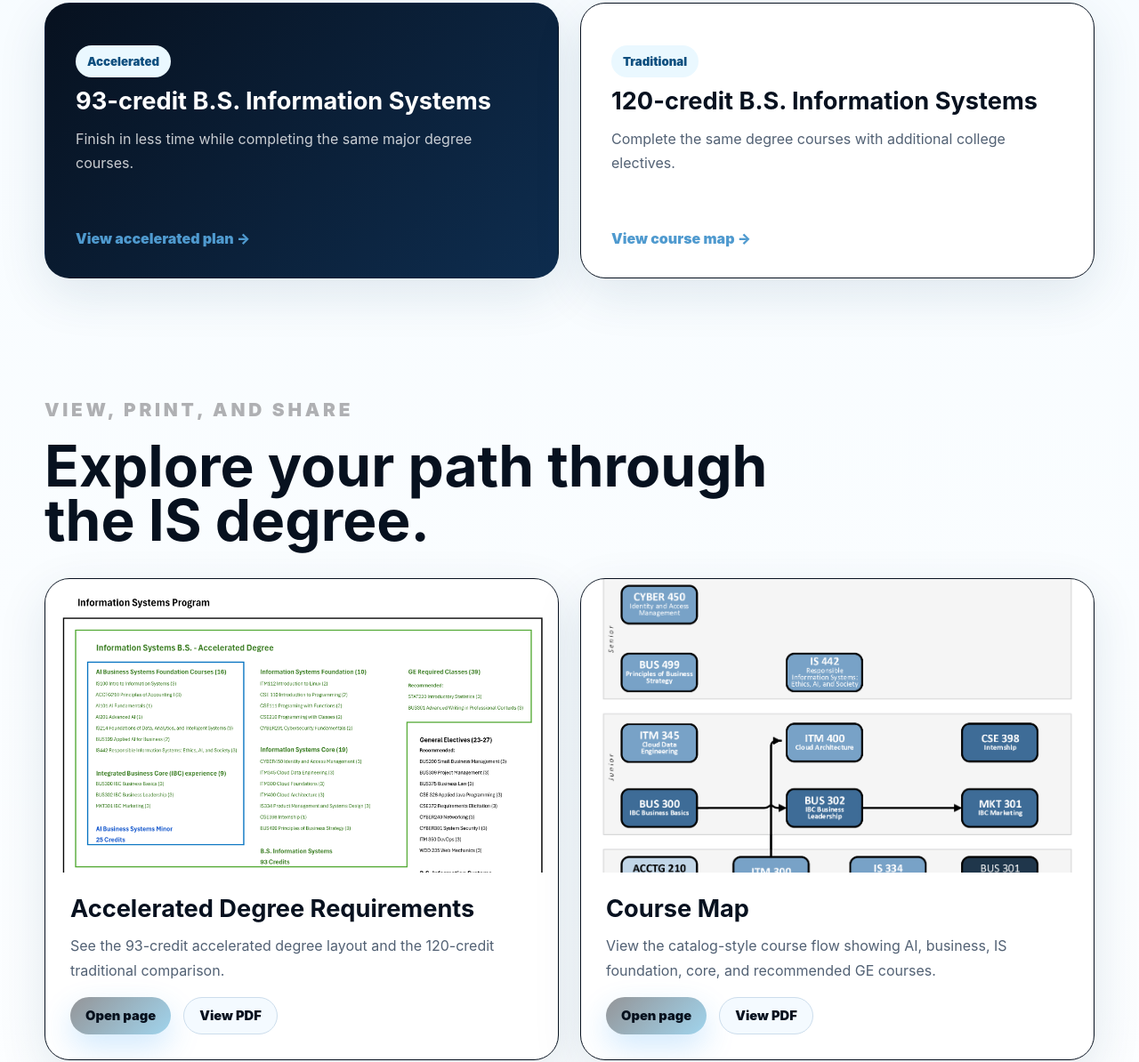
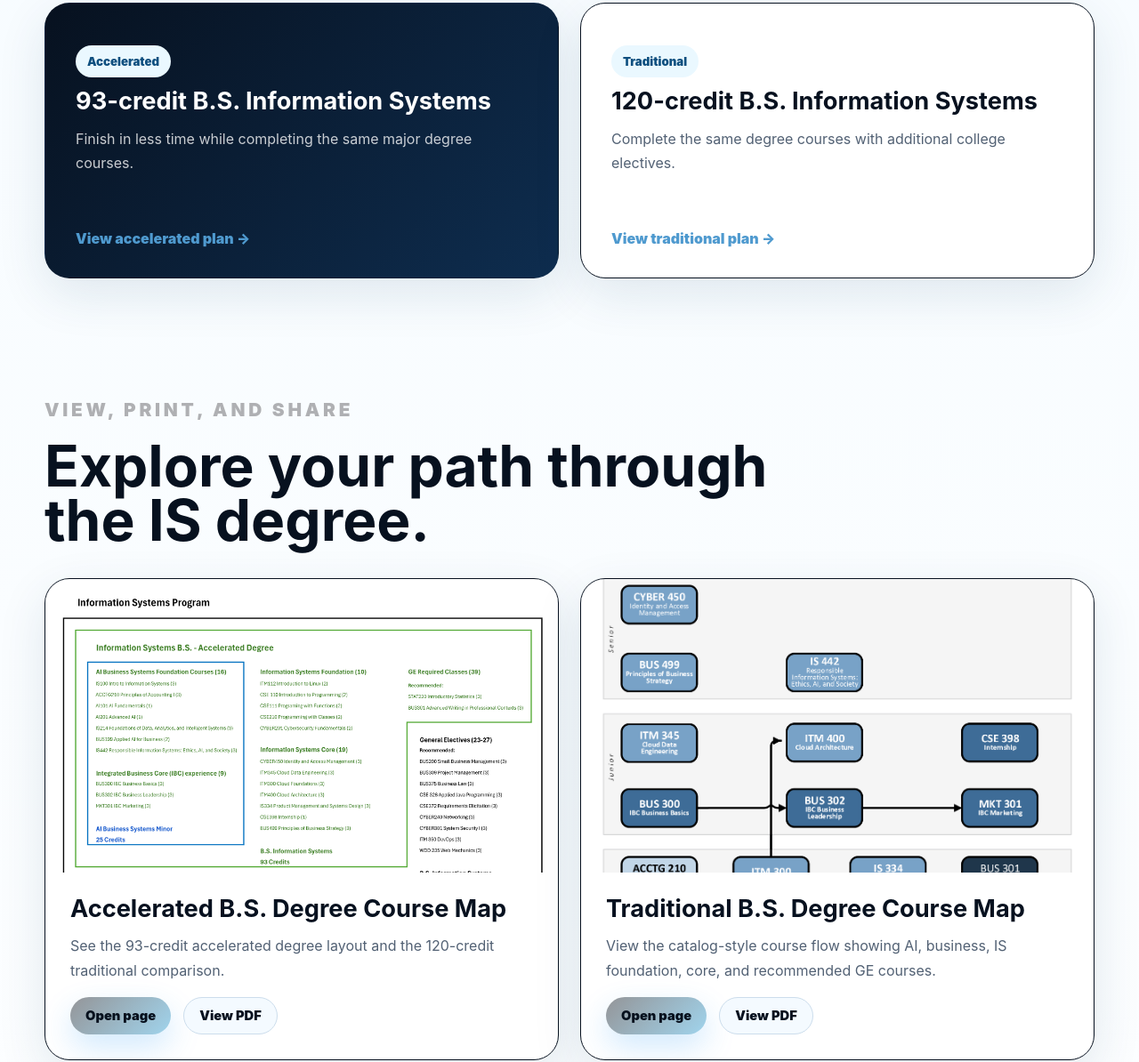
Before and after one commit to andejuli/is_landing_site, a plain HTML site: page index.html in a window 1280 px wide. Shown: the part 2673-3867 px from the top of the page at 89% size. Drawn offline with Linux system fonts and the light colour scheme.

Commit message:
wording on maps

```diff
--- a/index.html
+++ b/index.html
@@ -111,7 +111,7 @@
             <h3>120-credit B.S. Information Systems</h3>
             <p>Complete the same degree courses with additional college electives.</p>
           </div>
-          <a class="text-link" href="degree-map.html">View course map</a>
+          <a class="text-link" href="degree-map.html">View traditional plan</a>
         </article>
       </div>
     </section>
@@ -125,7 +125,7 @@
         <article class="asset-card reveal">
           <img src="assets/is_accelerated_degree.png" alt="Information Systems accelerated degree requirements preview" loading="lazy" />
           <div class="asset-body">
-            <h3>Accelerated Degree Requirements</h3>
+            <h3>Accelerated B.S. Degree Course Map</h3>
             <p>See the 93-credit accelerated degree layout and the 120-credit traditional comparison.</p>
             <div class="asset-actions">
               <a class="button button-small" href="accelerated-degree.html">Open page</a>
@@ -136,7 +136,7 @@
         <article class="asset-card reveal">
           <img src="assets/information_systems_27-28.png" alt="Information Systems course map preview" loading="lazy" />
           <div class="asset-body">
-            <h3>Course Map</h3>
+            <h3>Traditional B.S. Degree Course Map</h3>
             <p>View the catalog-style course flow showing AI, business, IS foundation, core, and recommended GE courses.</p>
             <div class="asset-actions">
               <a class="button button-small" href="degree-map.html">Open page</a>
```
